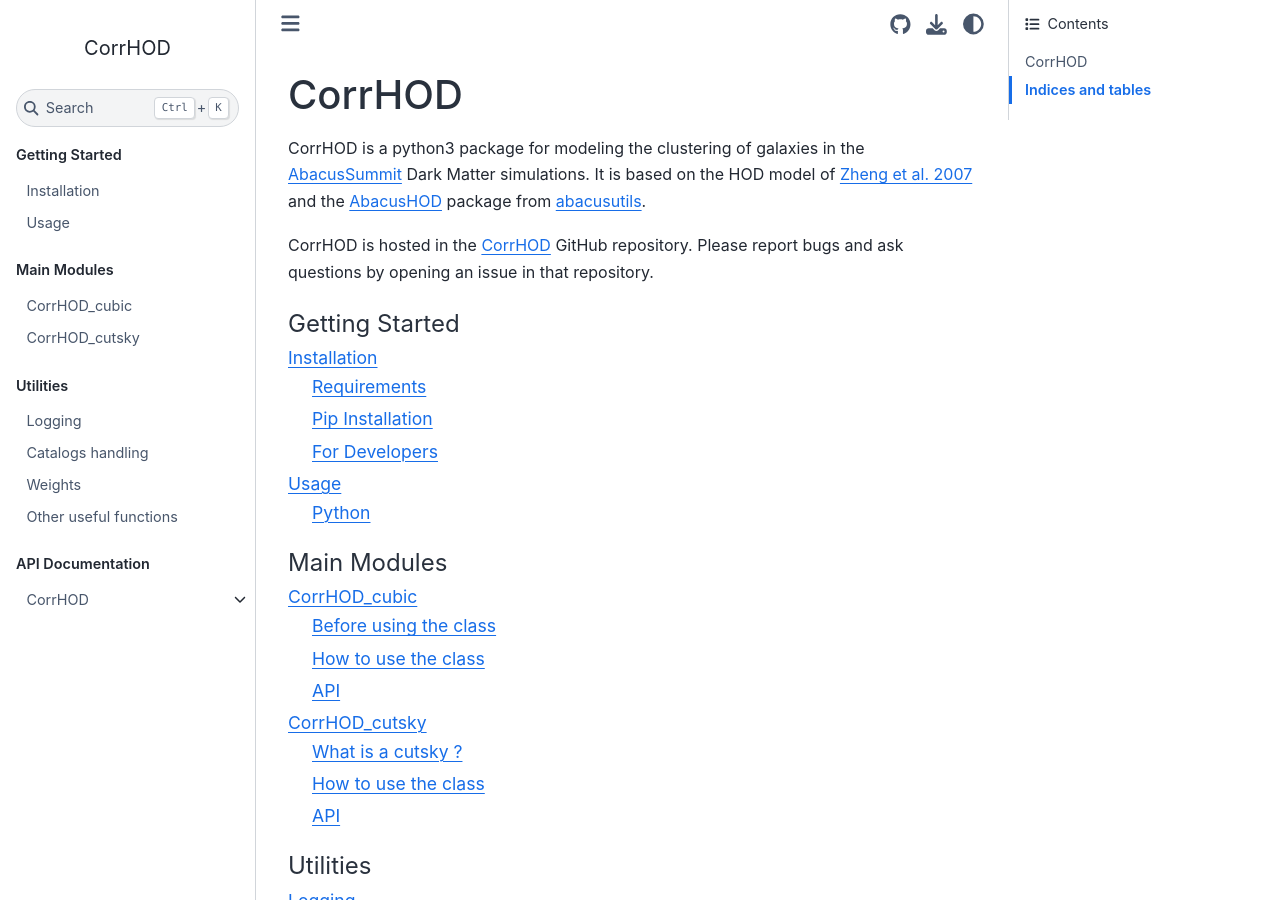
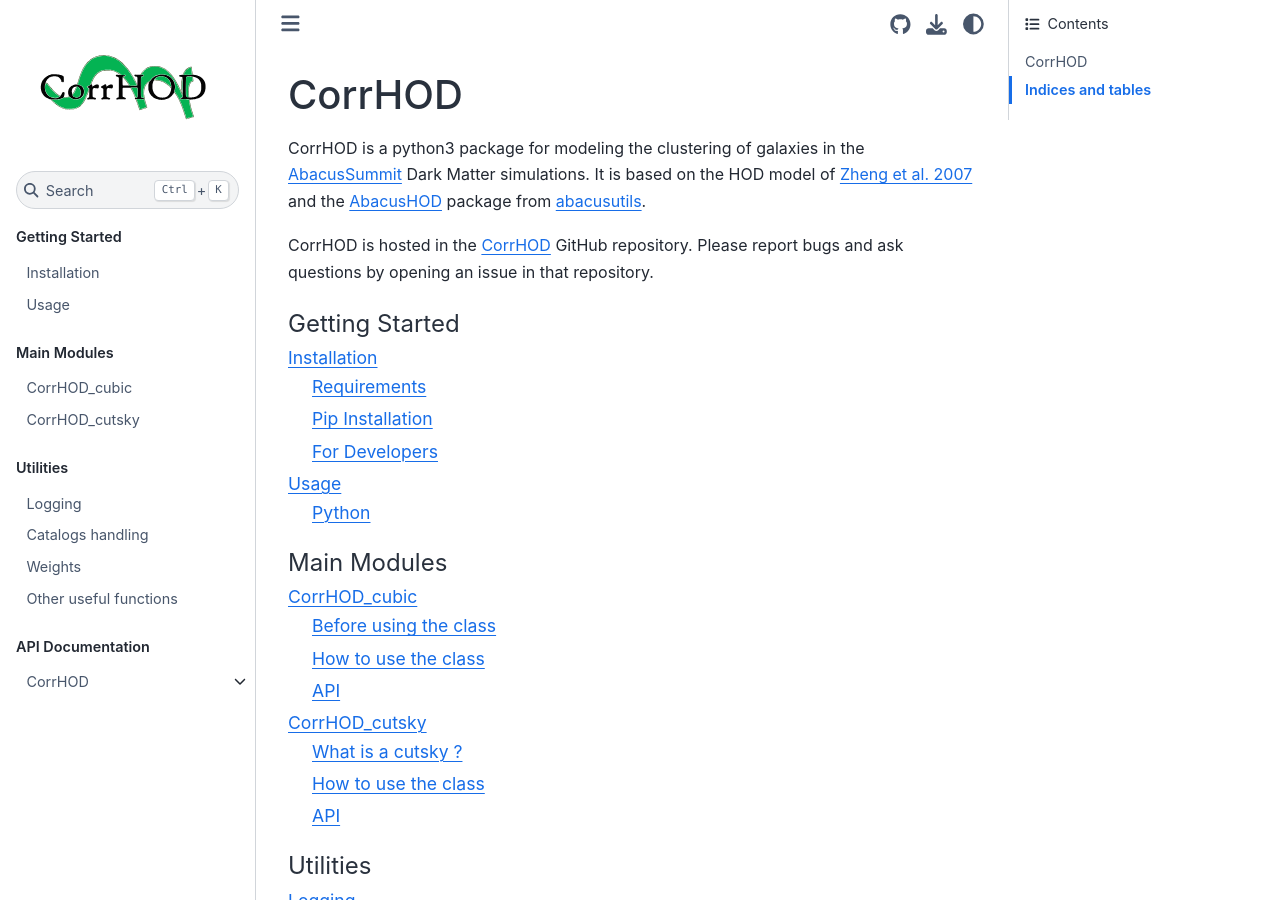
Before and after one commit to SBouchard01/CorrHOD, a Sphinx documentation site: the page built from docs/index.rst, in a window 1280 px wide and 900 px high. Built offline with Sphinx 7.4.7 and the Sphinx Book theme 1.1.4, drawn with Linux system fonts in a browser that asks for light colours; pages that are not in the unit, such as notebooks, are missing from menus.

Commit message:
added logo

```diff
--- a/docs/conf.py
+++ b/docs/conf.py
@@ -78,6 +78,8 @@ nb_execution_mode = 'off'
 html_theme = 'sphinx_book_theme'
 
 html_title = 'CorrHOD'
+html_logo = 'images/CorrHOD_logo.svg'
+html_favicon = 'images/CorrHOD_favicon.png'
 html_show_sourcelink = False
 html_theme_options = {
     "repository_url": "https://github.com/SBouchard01/CorrHOD",
@@ -87,6 +89,10 @@ html_theme_options = {
     "use_repository_button": True,
     "use_download_button": True,
     "use_fullscreen_button": False,
+    "logo": {
+      "image_light": "images/CorrHOD_logo.svg",
+      "image_dark": "images/CorrHOD_logo_dark.svg",
+    },
 }
 
 # Add any paths that contain custom static files (such as style sheets) here,
```
Also changed, not shown: docs/images/CorrHOD_favicon.png (added), docs/images/CorrHOD_logo.svg (added), docs/images/CorrHOD_logo_dark.svg (added).
